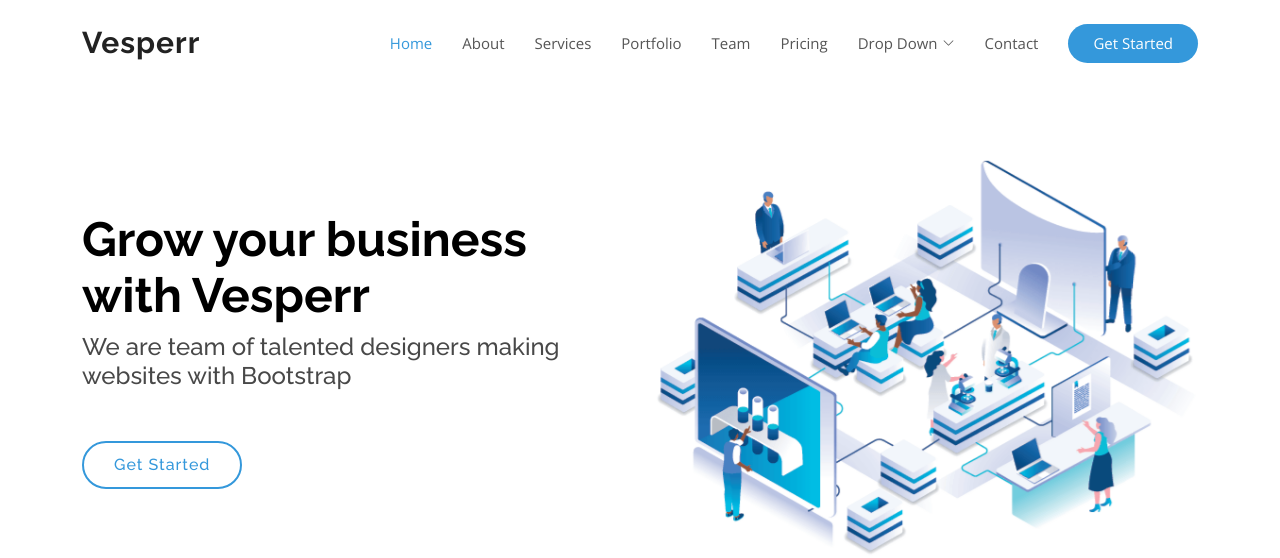
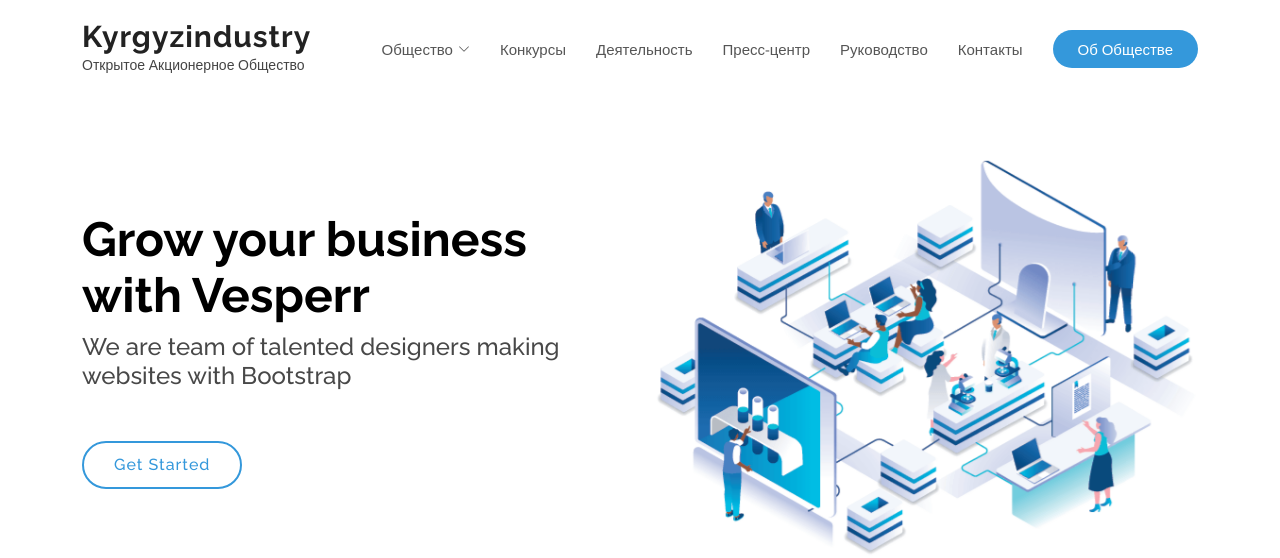
Before and after one commit to Aijigit/kyrgyz_industry, a Django app: template app_blog/main/templates/index.html in a window 1280 px wide. Shown: the top 558 px of the page. Run offline with Django 3.2, Linux system fonts and the light colour scheme; the template is opened without the code that fills it, so the values that code supplies are empty; some libraries are stand-ins or nearby versions.

Commit message:
Инициализация проекта 2

```diff
--- a/app_blog/main/templates/blocks/footer.html
+++ b/app_blog/main/templates/blocks/footer.html
@@ -3,7 +3,7 @@
       <div class="row d-flex align-items-center">
         <div class="col-lg-6 text-lg-left text-center">
           <div class="copyright">
-            &copy; Copyright <strong>Vesperr</strong>. All Rights Reserved
+            &copy; Copyright <strong>ОАО Кыргызиндустрия</strong>. Все права защищены
           </div>
           <div class="credits">
             <!-- All the links in the footer should remain intact. -->
@@ -15,10 +15,10 @@
         </div>
         <div class="col-lg-6">
           <nav class="footer-links text-lg-right text-center pt-2 pt-lg-0">
-            <a href="#intro" class="scrollto">Home</a>
-            <a href="#about" class="scrollto">About</a>
-            <a href="#">Privacy Policy</a>
-            <a href="#">Terms of Use</a>
+            <a href="#intro" class="scrollto">Конкурсы</a>
+            <a href="#about" class="scrollto">Общество</a>
+            <a href="#">Политика конфиденциальности</a>
+            <a href="#">Условия использования</a>
           </nav>
         </div>
       </div>
--- a/app_blog/main/templates/blocks/header.html
+++ b/app_blog/main/templates/blocks/header.html
@@ -2,38 +2,27 @@
     <div class="container d-flex align-items-center justify-content-between">
 
       <div class="logo">
-        <h1><a href="index.html">Vesperr</a></h1>
+        <h1><a href="index.html">Kyrgyzindustry</a></h1>
+        <small>Открытое Акционерное Общество</small>
         <!-- Uncomment below if you prefer to use an image logo -->
         <!-- <a href="index.html"><img src="assets/img/logo.png" alt="" class="img-fluid"></a>-->
       </div>
 
       <nav id="navbar" class="navbar">
         <ul>
-          <li><a class="nav-link scrollto active" href="#hero">Home</a></li>
-          <li><a class="nav-link scrollto" href="#about">About</a></li>
-          <li><a class="nav-link scrollto" href="#services">Services</a></li>
-          <li><a class="nav-link scrollto " href="#portfolio">Portfolio</a></li>
-          <li><a class="nav-link scrollto" href="#team">Team</a></li>
-          <li><a class="nav-link scrollto" href="#pricing">Pricing</a></li>
-          <li class="dropdown"><a href="#"><span>Drop Down</span> <i class="bi bi-chevron-down"></i></a>
+          <li class="dropdown"><a href="#"><span>Общество</span> <i class="bi bi-chevron-down"></i></a>
             <ul>
-              <li><a href="#">Drop Down 1</a></li>
-              <li class="dropdown"><a href="#"><span>Deep Drop Down</span> <i class="bi bi-chevron-right"></i></a>
-                <ul>
-                  <li><a href="#">Deep Drop Down 1</a></li>
-                  <li><a href="#">Deep Drop Down 2</a></li>
-                  <li><a href="#">Deep Drop Down 3</a></li>
-                  <li><a href="#">Deep Drop Down 4</a></li>
-                  <li><a href="#">Deep Drop Down 5</a></li>
-                </ul>
-              </li>
-              <li><a href="#">Drop Down 2</a></li>
-              <li><a href="#">Drop Down 3</a></li>
-              <li><a href="#">Drop Down 4</a></li>
+              <li><a href="#">Цели и Задачи</a></li>
+              <li><a href="#">Руководство</a></li>
+              <li><a href="#">Об обществе</a></li>
             </ul>
           </li>
-          <li><a class="nav-link scrollto" href="#contact">Contact</a></li>
-          <li><a class="getstarted scrollto" href="#about">Get Started</a></li>
+          <li><a class="nav-link scrollto" href="#about">Конкурсы</a></li>
+          <li><a class="nav-link scrollto" href="#services">Деятельность</a></li>
+          <li><a class="nav-link scrollto " href="#portfolio">Пресс-центр</a></li>
+          <li><a class="nav-link scrollto" href="#team">Руководство</a></li>
+          <li><a class="nav-link scrollto" href="#pricing">Контакты</a></li>
+          <li><a class="getstarted scrollto" href="#about">Об Обществе</a></li>
         </ul>
         <i class="bi bi-list mobile-nav-toggle"></i>
       </nav><!-- .navbar -->
--- a/app_blog/main/templates/index.html
+++ b/app_blog/main/templates/index.html
@@ -245,7 +245,7 @@
       <div class="container">
 
         <div class="section-title" data-aos="fade-up">
-          <h2>Features</h2>
+          <h2>Направления деятельности</h2>
           <p>Necessitatibus eius consequatur ex aliquid fuga eum quidem</p>
         </div>
 
@@ -426,17 +426,17 @@
       <div class="container">
 
         <div class="section-title" data-aos="fade-up">
-          <h2>Portfolio</h2>
+          <h2>ПРОЕКТЫ</h2>
           <p>Necessitatibus eius consequatur ex aliquid fuga eum quidem</p>
         </div>
 
         <div class="row" data-aos="fade-up" data-aos-delay="200">
           <div class="col-lg-12 d-flex justify-content-center">
             <ul id="portfolio-flters">
-              <li data-filter="*" class="filter-active">All</li>
-              <li data-filter=".filter-app">App</li>
-              <li data-filter=".filter-card">Card</li>
-              <li data-filter=".filter-web">Web</li>
+              <li data-filter="*" class="filter-active">Все</li>
+              <li data-filter=".filter-app">Реализованные</li>
+              <li data-filter=".filter-card">Не Реализованные</li>
+              <li data-filter=".filter-web">В процессе</li>
             </ul>
           </div>
         </div>
@@ -579,7 +579,7 @@
       <div class="container">
 
         <div class="section-title" data-aos="fade-up">
-          <h2>Team</h2>
+          <h2>Руководство</h2>
           <p>Necessitatibus eius consequatur ex aliquid fuga eum quidem</p>
         </div>
 
@@ -588,7 +588,7 @@
           <div class="col-lg-3 col-md-6 d-flex align-items-stretch">
             <div class="member" data-aos="fade-up" data-aos-delay="100">
               <div class="member-img">
-                <img src="{% static 'client/img/team/team-1.jpg' %}" class="img-fluid" alt="">
+                <img src="{% static 'client/img/team/president.jpeg' %}" class="img-fluid" alt="">
                 <div class="social">
                   <a href=""><i class="bi bi-twitter"></i></a>
                   <a href=""><i class="bi bi-facebook"></i></a>
@@ -597,8 +597,8 @@
                 </div>
               </div>
               <div class="member-info">
-                <h4>Walter White</h4>
-                <span>Chief Executive Officer</span>
+                <h4>Абдураимов Жарасул Осмоналиевич</h4>
+                <span>Президент ОАО “Кыргызиндустрия”</span>
               </div>
             </div>
           </div>
@@ -615,8 +615,8 @@
                 </div>
               </div>
               <div class="member-info">
-                <h4>Sarah Jhonson</h4>
-                <span>Product Manager</span>
+                <h4>Барбанов Советбек Талгарбекович</h4>
+                <span>Вице – президент ОАО “Кыргызиндустрия” по НИОКР и инновационным проектам </span>
               </div>
             </div>
           </div>
@@ -738,15 +738,15 @@
       <div class="container">
 
         <div class="section-title" data-aos="fade-up">
-          <h2>Contact Us</h2>
+          <h2>СВЯЖИТЕСЬ С НАМИ</h2>
         </div>
 
         <div class="row">
 
           <div class="col-lg-4 col-md-6" data-aos="fade-up" data-aos-delay="100">
             <div class="contact-about">
-              <h3>Vesperr</h3>
-              <p>Cras fermentum odio eu feugiat. Justo eget magna fermentum iaculis eu non diam phasellus. Scelerisque felis imperdiet proin fermentum leo. Amet volutpat consequat mauris nunc congue.</p>
+              <h3>ОАО «Кыргызиндустрия»</h3>
+              <p>ОАО «Кыргызиндустрия» создано постановлением Кабинета Министров Кыргызской Республики за №341 от 24 декабря 2021 года со 100% участием государства в его уставном капитале, который составляет 1 млрд. сомов.</p>
               <div class="social-links">
                 <a href="#" class="twitter"><i class="bi bi-twitter"></i></a>
                 <a href="#" class="facebook"><i class="bi bi-facebook"></i></a>
@@ -760,42 +760,44 @@
             <div class="info">
               <div>
                 <i class="ri-map-pin-line"></i>
-                <p>A108 Adam Street<br>New York, NY 535022</p>
+                <p>г. Бишкек, пр. Чуй, 106</p>
               </div>
 
               <div>
+                <a href="mailto:kyrgyzindustry@gmail.com">
                 <i class="ri-mail-send-line"></i>
-                <p>info@example.com</p>
+                <p>kyrgyzindustry@gmail.com</p>
+                </a>
               </div>
 
               <div>
                 <i class="ri-phone-line"></i>
-                <p>+1 5589 55488 55s</p>
+                <p>+996 (312) 665252</p>
               </div>
 
             </div>
           </div>
 
           <div class="col-lg-5 col-md-12" data-aos="fade-up" data-aos-delay="300">
-            <form action="forms/contact.php" method="post" role="form" class="php-email-form">
+            <form method="post" role="form" class="php-email-form">
               <div class="form-group">
-                <input type="text" name="name" class="form-control" id="name" placeholder="Your Name" required>
+                <input type="text" name="name" class="form-control" id="name" placeholder="Имя" required>
               </div>
               <div class="form-group">
-                <input type="email" class="form-control" name="email" id="email" placeholder="Your Email" required>
+                <input type="number" class="form-control" name="subject" id="subject" placeholder="Номер Телефона" required>
               </div>
               <div class="form-group">
-                <input type="text" class="form-control" name="subject" id="subject" placeholder="Subject" required>
+                <input type="email" class="form-control" name="email" id="email" placeholder="E-mail" required>
               </div>
               <div class="form-group">
-                <textarea class="form-control" name="message" rows="5" placeholder="Message" required></textarea>
+                <textarea class="form-control" name="message" rows="5" placeholder="Сообщение ..." required></textarea>
               </div>
               <div class="my-3">
                 <div class="loading">Loading</div>
                 <div class="error-message"></div>
                 <div class="sent-message">Your message has been sent. Thank you!</div>
               </div>
-              <div class="text-center"><button type="submit">Send Message</button></div>
+              <div class="text-center"><button type="submit">Отправить</button></div>
             </form>
           </div>
 
--- a/Структура.txt
+++ b/Структура.txt
@@ -15,4 +15,4 @@
        3.7. НПА
     4. Пресс-центр
     5. Контакты
-    6. Админ-Панел
+    6. Админ-Панель
```
Also changed, not shown: app_blog/static/client/img/digitize-1.jpg (added), app_blog/static/client/img/digitize.jpg (added), app_blog/static/client/img/team/president.jpeg (added), app_blog/static/client/img/team/team-2.jpg.
